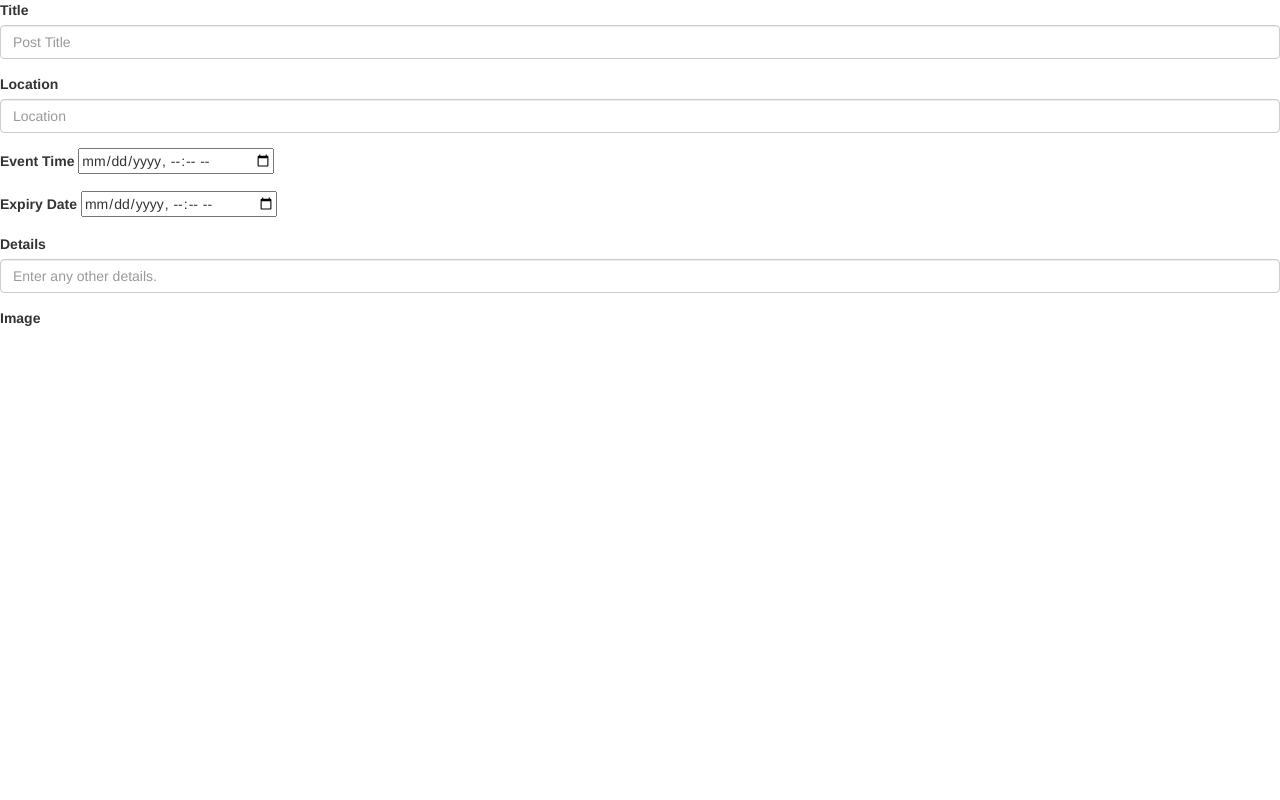
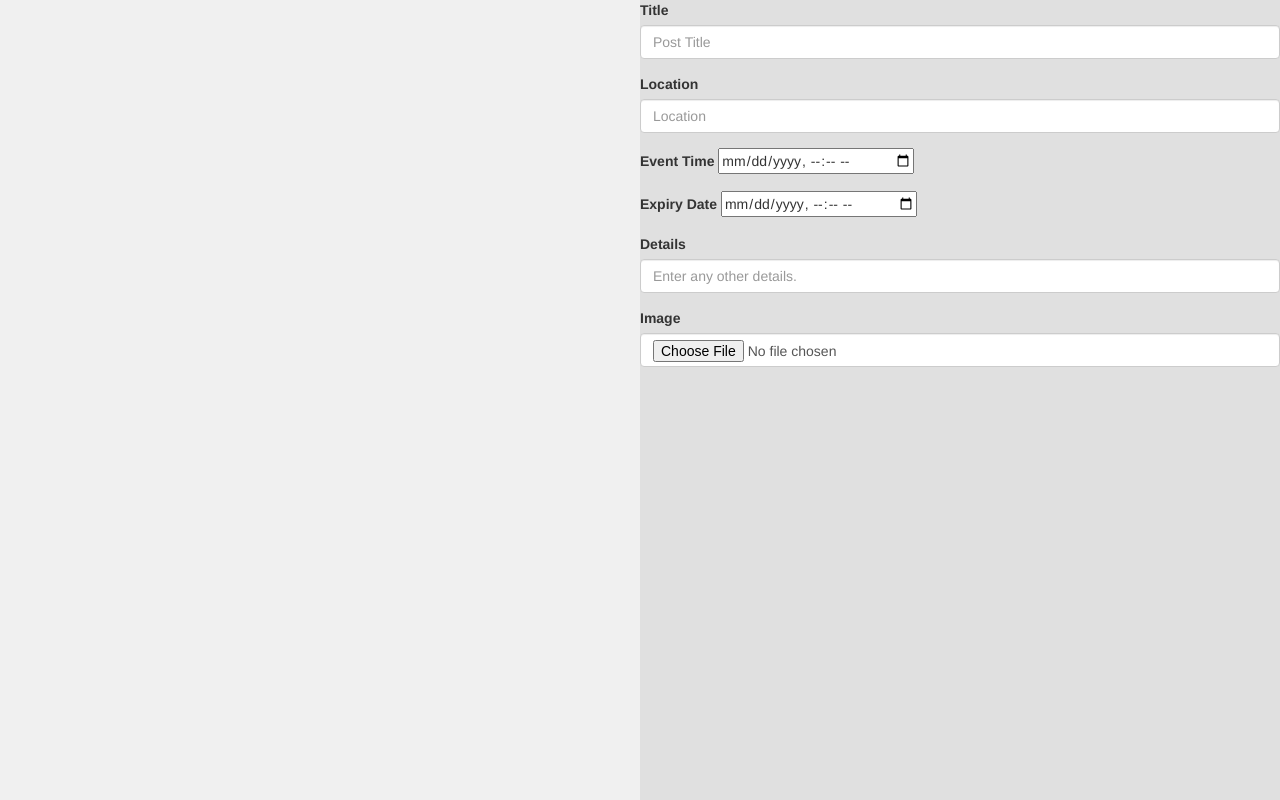
Before and after one commit to ECE444-2023Fall/Blue-Surf, a Flask app: page /postcreation in a window 1280 px wide. Run offline with Flask 3, Linux system fonts and the light colour scheme; some libraries are stand-ins or nearby versions.

Commit message:
added split classto css file in order to split webpage into two

```diff
--- a/static/postcreation-styles.css
+++ b/static/postcreation-styles.css
@@ -0,0 +1,15 @@
+.split-container {
+    display: flex;
+    width: 100%;
+    height: 100vh; /* 100% of the viewport height */
+}
+
+.left {
+    flex: 1; /* Takes up half of the available space */
+    background-color: #f0f0f0; /* Left div background color */
+}
+
+.right {
+    flex: 1; /* Takes up half of the available space */
+    background-color: #e0e0e0; /* Right div background color */
+}
--- a/templates/postcreation.html
+++ b/templates/postcreation.html
@@ -12,6 +12,11 @@
     <!--<div class="login-container">
         <h1>Create a Blue Surf account!</h1>
         <p class="login-subtext">Create an account to discover UofT activities and accounts.</p>-->
+    <div class="split-container">
+        <div class="left">
+
+        </div>
+        <div class="right">
             <div class="post-input">
                 <form method="post" action="/">
                     <div class="form-group">
@@ -42,8 +47,12 @@
                     </div>-->
                     <div class="image-upload">
                         <label for="image-upload" class="image-upload">Image</label>
+                        <input type="file" class="form-control image-upload" id="customFile" />
                     </div>
                 </form>
                 <!--<p class="login-subtext">Already have an account? <a href="/login">Login</a></p>-->
             </div>
+        </div>
+    </div>
+
 {% endblock %}
```
Lines whose indentation alone changed are shown as unchanged.
